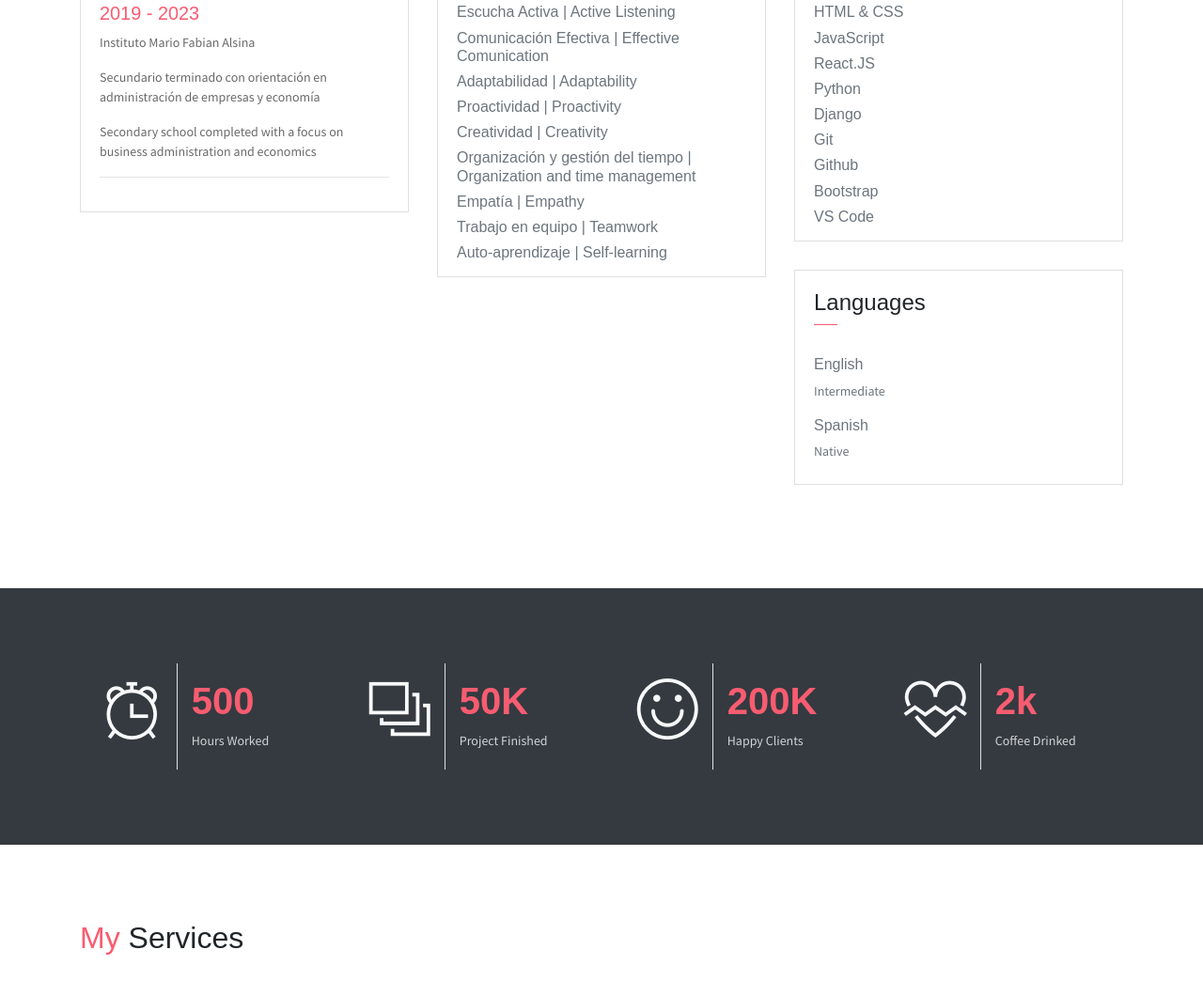
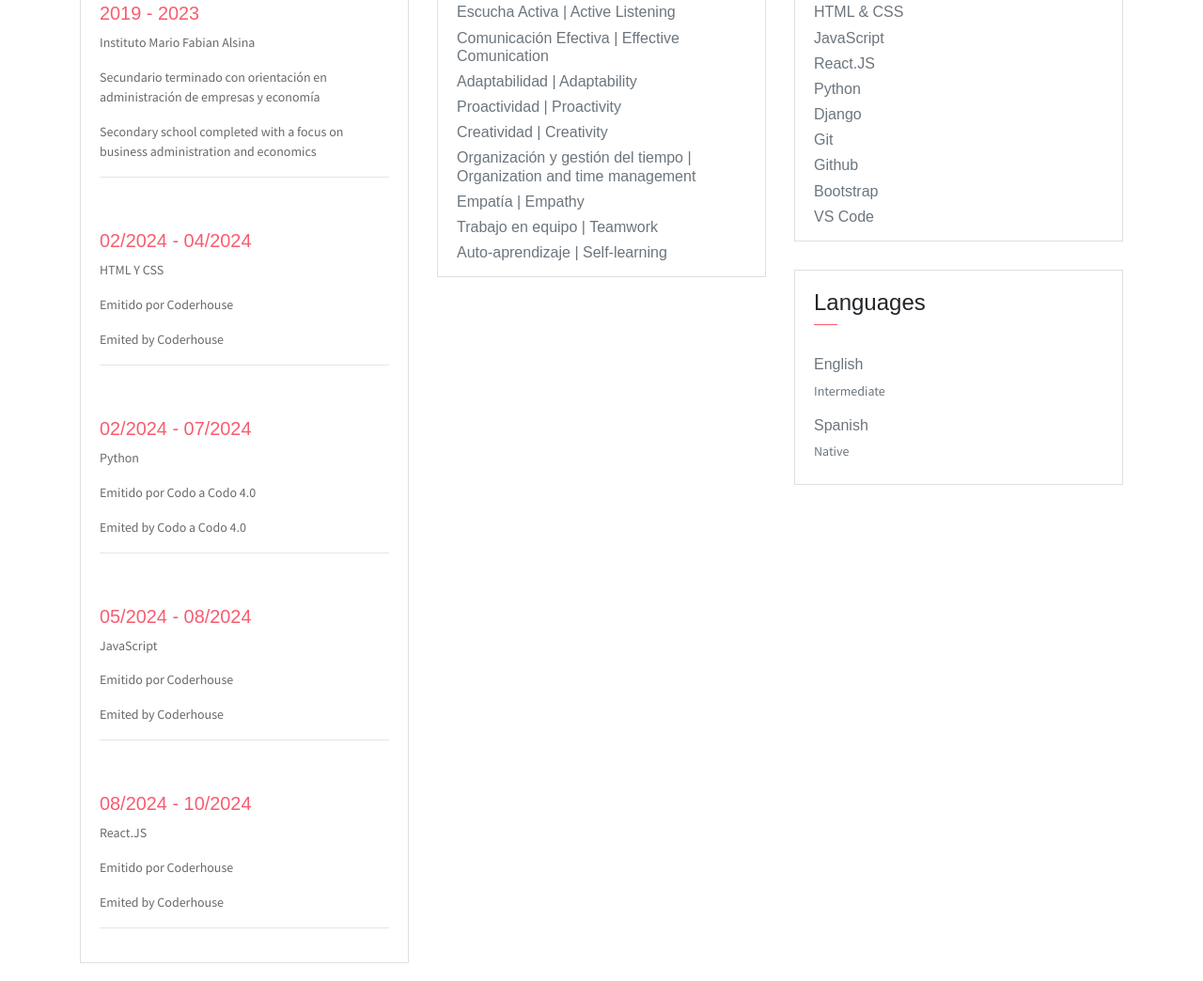
Before and after one commit to CugliariSanti17/santiago_cugliari_portfolio_2, a website: page johndoe/public_html/index.html in a window 1280 px wide. Shown: the part 1427-2471 px from the top of the page at 94% size. Drawn offline with Linux system fonts and the light colour scheme; some packages are replaced by stand-ins of ours.

Commit message:
edito main content

```diff
--- a/johndoe/public_html/index.html
+++ b/johndoe/public_html/index.html
@@ -138,7 +138,7 @@
                     <div class="card">
                         <div class="card-header">
                             <div class="mt-2">
-                                <h4>Education</h4>
+                                <h4>Education and Courses</h4>
                                 <span class="line"></span>
                             </div>
                         </div>
@@ -147,6 +147,34 @@
                             <P>Instituto Mario Fabian Alsina</P>
                             <P class="subtitle">Secundario terminado con orientación en administración de empresas y economía</P>
                             <P class="subtitle">Secondary school completed with a focus on business administration and economics</P>
+                            <hr>
+                        </div>
+                        <div class="card-body">
+                            <h6 class="title text-danger">02/2024 - 04/2024</h6>
+                            <P>HTML Y CSS</P>
+                            <P class="subtitle">Emitido por Coderhouse</P>
+                            <P class="subtitle">Emited by Coderhouse</P>
+                            <hr>
+                        </div>
+                        <div class="card-body">
+                            <h6 class="title text-danger">02/2024 - 07/2024</h6>
+                            <P>Python</P>
+                            <P class="subtitle">Emitido por Codo a Codo 4.0</P>
+                            <P class="subtitle">Emited by Codo a Codo 4.0</P>
+                            <hr>
+                        </div>
+                        <div class="card-body">
+                            <h6 class="title text-danger">05/2024 - 08/2024</h6>
+                            <P>JavaScript</P>
+                            <P class="subtitle">Emitido por Coderhouse</P>
+                            <P class="subtitle">Emited by Coderhouse</P>
+                            <hr>
+                        </div>
+                        <div class="card-body">
+                            <h6 class="title text-danger">08/2024 - 10/2024</h6>
+                            <P>React.JS</P>
+                            <P class="subtitle">Emitido por Coderhouse</P>
+                            <P class="subtitle">Emited by Coderhouse</P>
                             <hr>
                         </div>
                     </div>
```
